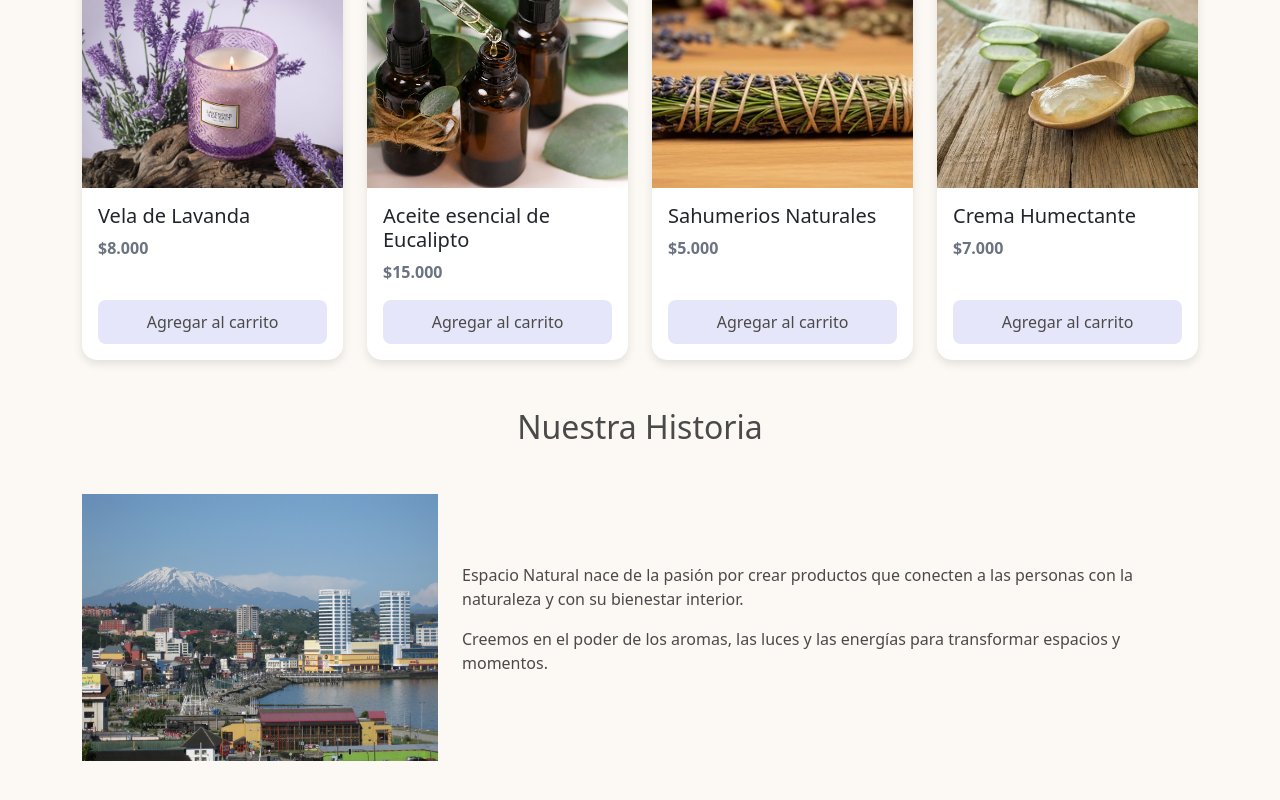
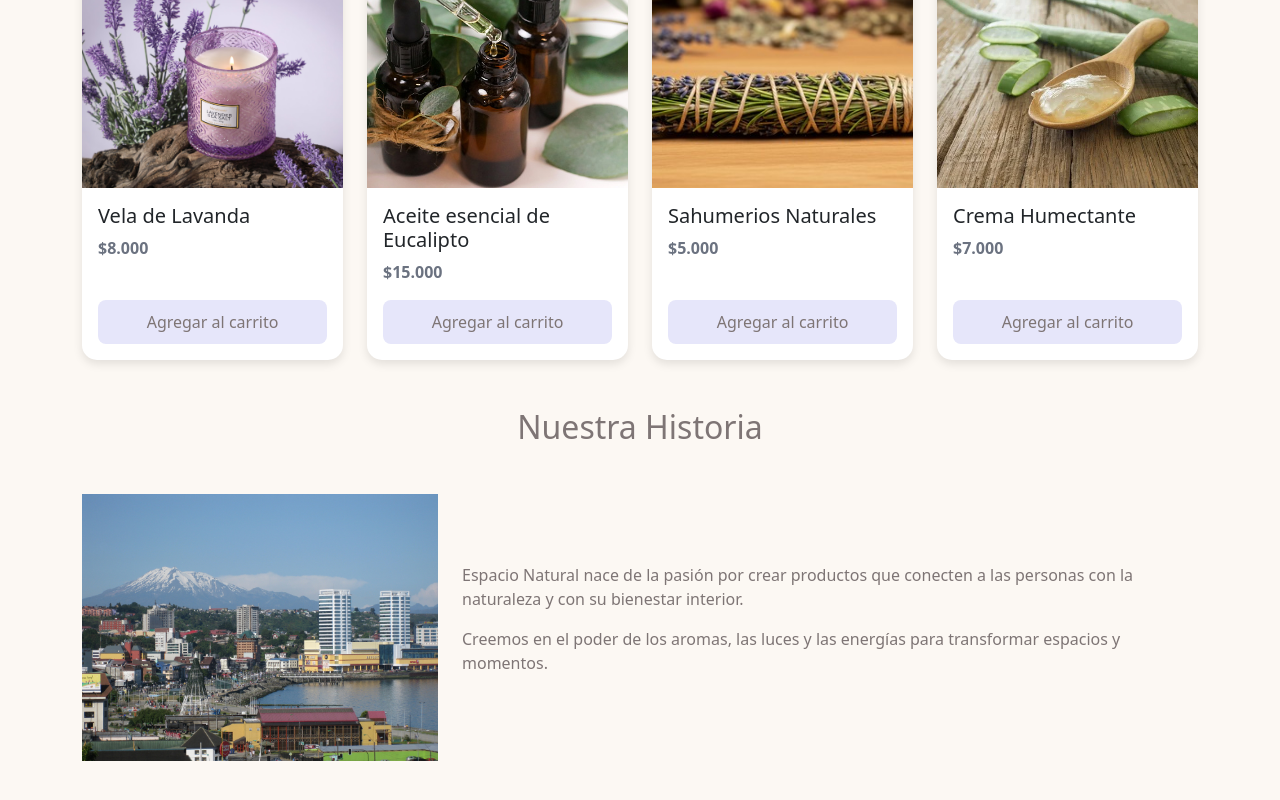
Before and after one commit to barbiiegallardoa/ecomerce-frontend-m2, a plain HTML site: page index.html in a window 1280 px wide. Shown: the part 636-1436 px from the top of the page. Drawn offline with nearby package versions, Linux system fonts and the light colour scheme.

Commit message:
cambio en el diseño

```diff
--- a/index.html
+++ b/index.html
@@ -17,7 +17,7 @@
             --color-lavanda: #e6e6fa;
             --color-verde-agua: #d1fae5;
             --color-terroso: #d9c7b8;
-            --color-texto: #4a4a4a;
+            --color-texto: #7e7575;
             --color-blanco: #ffffff;
         }
 
```
